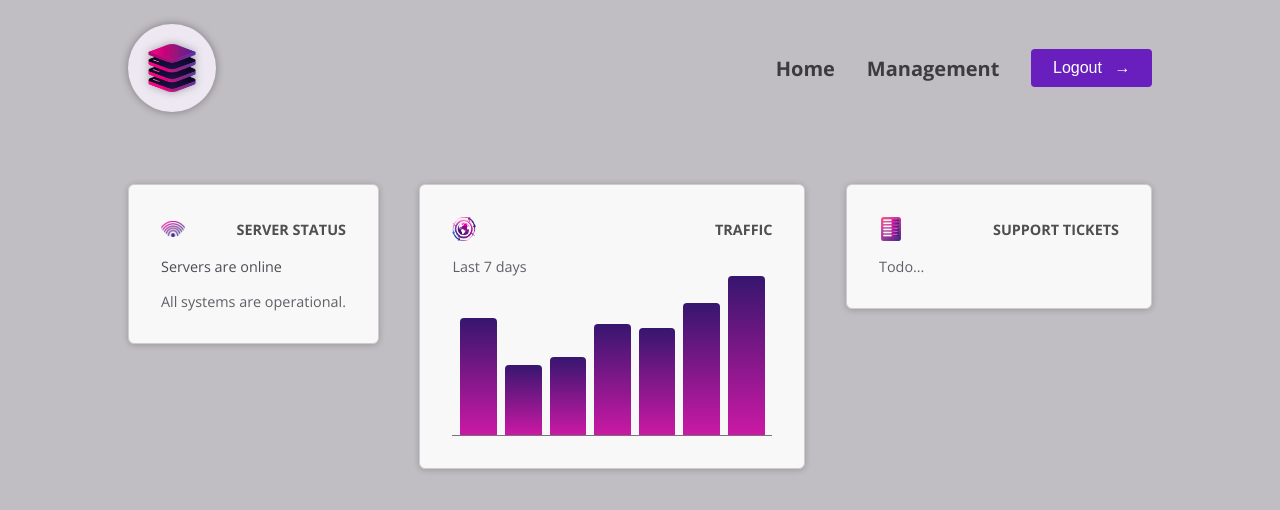
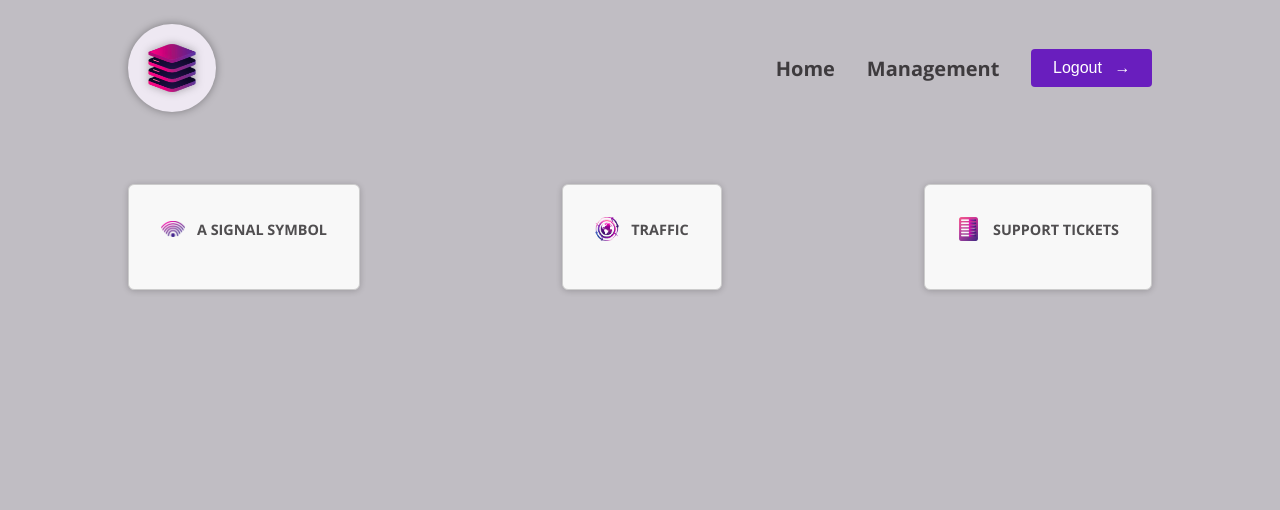
Before and after one commit to ZeusYunus/cmpDeepDive, an Angular app: page / in a window 1280 px wide. Shown: the top 510 px of the page. Built offline with nearby package versions, Linux system fonts and the light colour scheme.

Commit message:
Property binding

```diff
--- a/src/app/app.component.html
+++ b/src/app/app.component.html
@@ -2,16 +2,18 @@
 
 <main>
   <div id="dashboard">
-    <div class="dashboard-item">
+
+    <app-dashboard-item [image]="{ src: 'status.png', alt: 'A signal symbol' }" title="A signal symbol">
       <app-server-status />
-    </div>
+    </app-dashboard-item>
 
-    <div class="dashboard-item">
+    <app-dashboard-item [image]="{ src: 'globe.png', alt: 'A globe' }" title="Traffic">
       <app-traffic />
-    </div>
+    </app-dashboard-item>
 
-    <div class="dashboard-item">
+    <app-dashboard-item [image]="{ src: 'list.png', alt: 'A list of items' }" title="Support Tickets">
       <app-tickets />
-    </div>
+    </app-dashboard-item>
+
   </div>
 </main>
--- a/src/app/dashboard/dashboard-item/dashboard-item.component.html
+++ b/src/app/dashboard/dashboard-item/dashboard-item.component.html
@@ -1,8 +1,8 @@
 <div class="dashboard-item">
     <article>
         <header>
-            <img src="status.png" alt="A signal symbol" />
-            <h2>Server Status</h2>
+            <img [src]="image().src" [alt]="image().alt" />
+            <h2>{{ title() }}</h2>
         </header>
     </article>
 </div>
--- a/src/app/dashboard/dashboard-item/dashboard-item.component.ts
+++ b/src/app/dashboard/dashboard-item/dashboard-item.component.ts
@@ -1,4 +1,4 @@
-import { Component } from '@angular/core';
+import { Component, input, Input } from '@angular/core';
 
 @Component({
   selector: 'app-dashboard-item',
@@ -8,5 +8,8 @@ import { Component } from '@angular/core';
   styleUrl: './dashboard-item.component.css'
 })
 export class DashboardItemComponent {
-
+  // @Input({ required: true }) image!: { src: string; alt: string };
+  // @Input({ required: true }) title!: string;
+  image = input.required<{ src: string; alt: string }>();
+  title = input.required<string>();
 }
```
Also changed, not shown: src/app/app.component.ts (+8 -1 lines).
